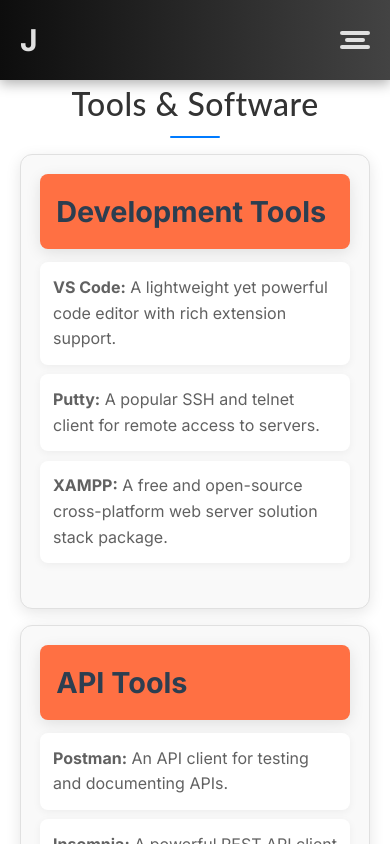
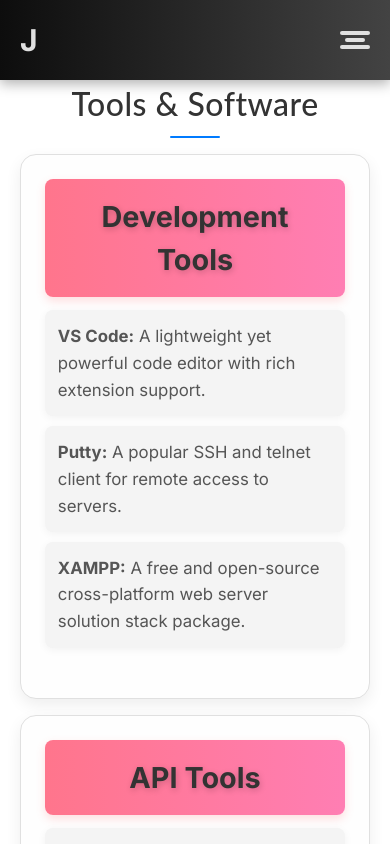
Before and after one commit to javedsaifi-abacus/Portfolio_NEXT, a Next.js app: page /tools in a window 390 px wide. Shown: the top 844 px of the page. Built offline with nearby package versions, Linux system fonts and the light colour scheme.

Commit message:
"Updated ContentItem component styles and layout, added conditional class for image presence, and tweaked responsive design."

```diff
--- a/src/app/components/ContentItem.css
+++ b/src/app/components/ContentItem.css
@@ -3,88 +3,96 @@
     display: flex;
     align-items: flex-start;
     margin-bottom: 1rem;
-    padding: 1.2rem;
+    padding: 1.5rem;
     border: 1px solid #e0e0e0;
-    border-radius: 12px;
-    box-shadow: 0 4px 15px rgba(0, 0, 0, 0.1);
+    border-radius: 16px;
+    background-color: #fefefe;
+    box-shadow: 0 6px 16px rgba(0, 0, 0, 0.07);
     transition: transform 0.3s ease, box-shadow 0.3s ease;
-    background-color: #f9f9f9;
 }
 
+/* Conditional layout when image is present */
+.content-item.with-image .content-text {
+    max-width: calc(100% - 350px); /* Reduce content width when image exists */
+}
+
+/* Content item hover effect */
 .content-item:hover {
-    transform: translateY(-8px); /* Lift higher for more dramatic effect */
-    box-shadow: 0 10px 25px rgba(0, 0, 0, 0.2); /* Deeper shadow on hover */
-    background-color: #fff8e1; /* Light yellow for hover effect */
+    transform: translateY(-6px);
+    box-shadow: 0 10px 30px rgba(0, 0, 0, 0.1);
 }
 
 /* Title and Details Container */
 .content-text {
     flex: 1;
-    margin-right: 1.2rem;
-    max-width: 1000px;
+    margin-right: 1.5rem;
+    max-width: 100%;
 }
 
 /* Content Image */
 .content-image {
-    max-width: 350px;
+    max-width: 320px;
     height: auto;
-    border-radius: 10px;
+    border-radius: 12px;
     object-fit: cover;
-    transition: transform 0.4s ease, box-shadow 0.4s ease; /* Longer transition for smoother effect */
-    box-shadow: 0 4px 10px rgba(0, 0, 0, 0.1); /* Subtle shadow */
+    transition: transform 0.3s ease, box-shadow 0.3s ease;
 }
 
 .content-image:hover {
-    transform: scale(1.08); /* Increased scaling for a bolder effect */
-    box-shadow: 0 8px 20px rgba(0, 0, 0, 0.2); /* Stronger shadow on hover */
+    transform: scale(1.05);
+    box-shadow: 0 10px 24px rgba(0, 0, 0, 0.12);
 }
 
 /* Title Background */
 .content-text .title {
-    background-color: #ff7043; /* Bright orange for a lively vibe */
+    background: linear-gradient(90deg, #ff758c, #ff7eb3); /* Gradient for title background */
     padding: 1rem;
     border-radius: 8px;
     margin-bottom: 0.8rem;
     color: #ffffff;
-    box-shadow: 0 4px 15px rgba(0, 0, 0, 0.1); /* Shadow for depth */
+    text-align: center; /* Center-align title for balance */
+    box-shadow: 0 4px 10px rgba(255, 94, 98, 0.2);
 }
 
 /* Heading Inside Content Item */
 .content-text h3 {
-    font-size: 1.8rem; /* Slightly larger for emphasis */
+    font-size: 1.8rem;
     margin: 0;
-    color: #2c3e50; /* Deep navy color for contrast */
     font-weight: 700;
+    color: #333333;
+    text-shadow: 1px 2px 6px rgba(0, 0, 0, 0.2); /* Subtle text shadow */
 }
 
 /* Content Description Inside Content Item */
 .content-text p {
-    background-color: #ffffff; /* White background for contrast */
+    background-color: #f4f4f4;
     padding: 0.8rem;
     border-radius: 8px;
-    font-size: 1rem;
-    color: #616161; /* Soft grey for easy readability */
+    font-size: 1.05rem;
+    color: #555555;
     margin: 0.6rem 0;
     line-height: 1.6;
-    box-shadow: 0 2px 8px rgba(0, 0, 0, 0.05); /* Light shadow for details */
-    transition: background-color 0.3s ease; /* Smooth transition for hover */
+    box-shadow: 0 2px 8px rgba(0, 0, 0, 0.05); /* Light box shadow around paragraphs */
+    transition: background-color 0.3s ease, color 0.3s ease;
 }
 
 .content-text p:hover {
-    background-color: #ffe082; /* Light yellow hover effect */
+    background-color: #e7d8d8; /* Highlighted background on hover */
+    color: #333; /* Darker text on hover */
 }
 
 /* Link Styles */
 .content-text a {
-    color: #ff7043;
+    color: #ff758c; /* Pink gradient link color */
     text-decoration: none;
     font-weight: 600;
     transition: color 0.3s ease;
 }
 
 .content-text a:hover {
-    color: #ff5722; /* Darker orange on hover */
+    color: #ff4a6d; /* Darker pink on hover */
     text-decoration: underline;
+    font-style: italic; /* Add a stylish italic touch */
 }
 
 /* Responsive Adjustments */
@@ -100,22 +108,21 @@
     }
 
     .content-image {
-        max-width: 100%; /* Full width on smaller screens */
-        height: auto;
+        max-width: 100%;
     }
 }
 
 @media (max-width: 375px) {
     .content-item {
         padding: 1rem;
-        border-radius: 10px;
+        border-radius: 12px;
     }
 
     .content-text h3 {
-        font-size: 1.5rem;
+        font-size: 1.6rem;
     }
 
     .content-text p {
-        font-size: 0.95rem;
+        font-size: 1rem;
     }
 }
--- a/src/app/components/ContentItem.tsx
+++ b/src/app/components/ContentItem.tsx
@@ -8,7 +8,7 @@
 }
 
 const ContentItem = ({ title, details = [], link, image }: ContentItemProps) => (
-  <div className="content-item">
+  <div className={`content-item ${image ? 'with-image' : ''}`}>
     <div className="content-text">
       <div className="title">
         <h3>{title}</h3>
```
